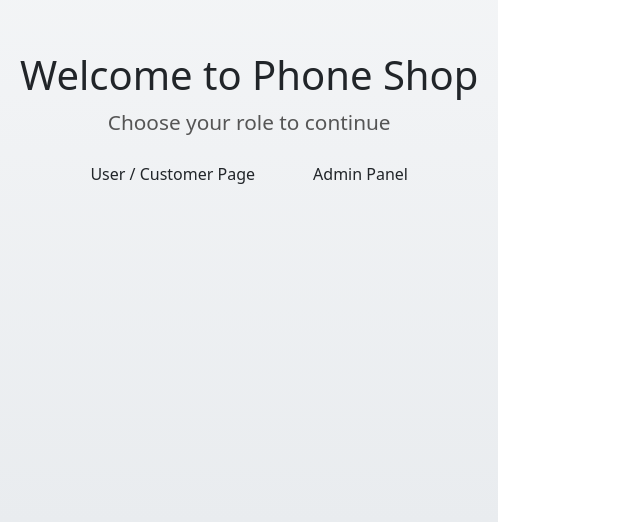
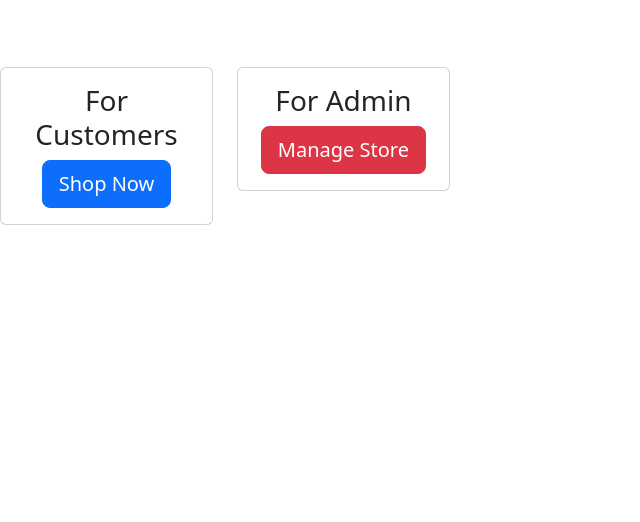
Before and after one commit to TuanAnhEzra/Cybersoft-JavaScript-Capstone, a React (Vite) app: page / in a window 1280 px wide. Shown: the part 278-800 px from the top of the page, without its empty margins (0-640 px from the left). Built offline with nearby package versions, Linux system fonts and the light colour scheme.

Commit message:
Update homepage css draft

```diff
--- a/src/home/Home.jsx
+++ b/src/home/Home.jsx
@@ -4,18 +4,22 @@ import './Home.css';
 
 const Home = () => {
   return (
-    <div className="home-container">
-      <h1>Welcome to Phone Shop</h1>
-      <p>Choose your role to continue</p>
-
-      <div className="button-group">
-        <Link to="/customer" className="btn btn-user">
-          User / Customer Page
-        </Link>
-
-        <Link to="/admin" className="btn btn-admin">
-          Admin Panel
-        </Link>
+    <div className="row mt-5">
+      <div className="col-md-6">
+        <div className="card text-center">
+          <div className="card-body">
+            <h3>For Customers</h3>
+            <Link to="/customer" className="btn btn-primary btn-lg">Shop Now</Link>
+          </div>
+        </div>
+      </div>
+      <div className="col-md-6">
+        <div className="card text-center">
+          <div className="card-body">
+            <h3>For Admin</h3>
+            <Link to="/admin" className="btn btn-danger btn-lg">Manage Store</Link>
+          </div>
+        </div>
       </div>
     </div>
   );
```
